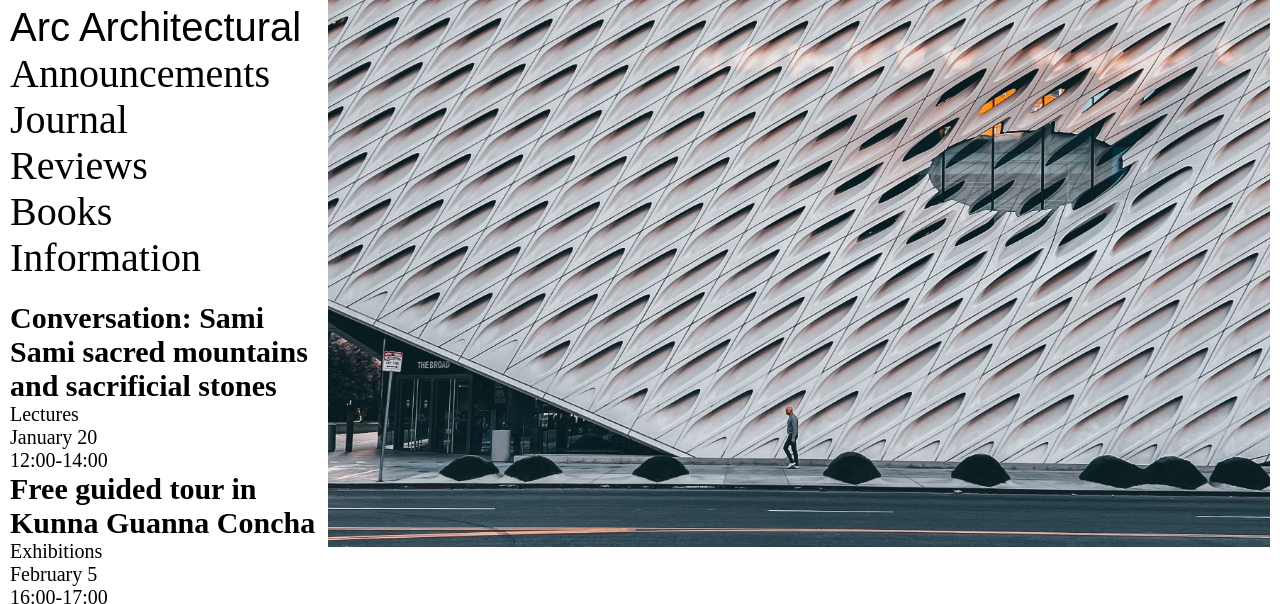
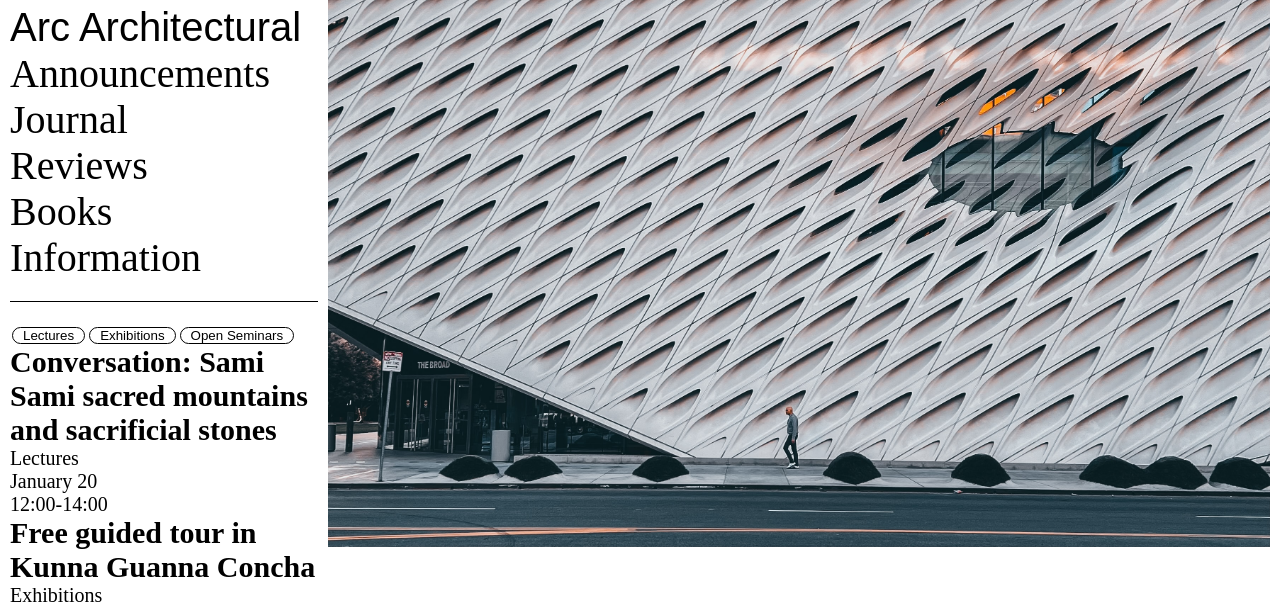
Before and after one commit to OlekOlaisen/AA-Magazine, a plain HTML site: page index.html in a window 1280 px wide. Shown: the part 217-821 px from the top of the page. Drawn offline with Linux system fonts and the light colour scheme; a web font is replaced by a local one.

Commit message:
Added filter to events

```diff
--- a/css/main.css
+++ b/css/main.css
@@ -11,3 +11,4 @@
 @import './modules/hamburgermenu.css';
 @import './modules/information.css';
 @import './modules/sidebar.css';
+@import './modules/events.css';
--- /dev/null
+++ b/css/modules/events.css
@@ -0,0 +1,31 @@
+.sidebar__events {
+	display: none;
+}
+
+/* desktop */
+@media screen and (min-width: 1100px) {
+	.sidebar__events {
+		display: block;
+		margin: 1rem 0;
+		padding: 1rem 0;
+		border-top: 1px solid var(--second-color);
+	}
+
+	.sidebar__events-button {
+		border: 1px solid var(--second-color);
+		padding: 0 0.5rem;
+		margin: 0 0.1rem;
+		background-color: transparent;
+		border-radius: 10px;
+	}
+
+	.sidebar__events-button:hover {
+		background-color: var(--second-color);
+		color: var(--first-color);
+	}
+
+	.sidebar__events-title{
+		font: var(--font-body-text-uppercase);
+	}
+
+}
--- a/js/modules/events.js
+++ b/js/modules/events.js
@@ -28,27 +28,81 @@ export default function Events() {
 	];
 
 
-	// Repeats the events array three times
+	// repeats the events array three times
+
 	let repeatedEvents = events;
 
 		for (let i = 0; i < 2; i++) {
 			repeatedEvents = repeatedEvents.concat(events);
 		};
 
-	let sidebar = document.querySelector('.sidebar__events');
+		let sidebar = document.querySelector('.sidebar__events');
 
-		for (let event of repeatedEvents) {
-			let eventDiv = document.createElement('div');
-			eventDiv.className = "sidebar__events-event"
-			eventDiv.innerHTML = `
+    //creates the button container
+    let buttonContainer = document.createElement('div');
+    buttonContainer.className = "sidebar__events-buttons"
+    sidebar.appendChild(buttonContainer);
 
-				<h2 class"sidebar__events-event-title">${event.title}</h2>
-				<p class"sidebar__events-event-category">${event.category}</p>
-				<p class"sidebar__events-event-date">${event.date}</p>
-				<p class"sidebar__events-event-time">${event.time}</p>
+    //create the 3 buttons
+    let lecturesButton = document.createElement('button');
+    lecturesButton.innerText = "Lectures";
+    lecturesButton.className = "sidebar__events-button";
+    lecturesButton.addEventListener('click', () => {
+        toggleFilter("Lectures");
+    });
+    buttonContainer.appendChild(lecturesButton);
 
-			`;
-			sidebar.appendChild(eventDiv);
-		};
+    let exhibitionsButton = document.createElement('button');
+    exhibitionsButton.innerText = "Exhibitions";
+    exhibitionsButton.className = "sidebar__events-button";
+    exhibitionsButton.addEventListener('click', () => {
+        toggleFilter("Exhibitions");
+    });
+    buttonContainer.appendChild(exhibitionsButton);
+
+    let openSeminarsButton = document.createElement('button');
+    openSeminarsButton.innerText = "Open Seminars";
+    openSeminarsButton.className = "sidebar__events-button";
+    openSeminarsButton.addEventListener('click', () => {
+        toggleFilter("Open Seminars");
+    });
+    buttonContainer.appendChild(openSeminarsButton);
+
+    //define the toggleFilter function
+    function toggleFilter(category) {
+        let filteredEvents = repeatedEvents.filter(event => event.category === category);
+        if (filteredEvents.length === eventsToDisplay.length && eventsToDisplay.every((v,i)=> v === filteredEvents[i])) {
+            //if all events are already displayed
+            displayEvents(repeatedEvents);
+            eventsToDisplay = repeatedEvents;
+        } else {
+            //if the events are filtered
+            displayEvents(filteredEvents);
+            eventsToDisplay = filteredEvents;
+        }
+    }
+
+    //display the events
+    let eventsToDisplay = repeatedEvents;
+    function displayEvents(eventsToDisplay) {
+        sidebar.innerHTML = "";
+        sidebar.appendChild(buttonContainer);
+        for (let event of eventsToDisplay) {
+            let eventDiv = document.createElement('div');
+            eventDiv.className = "sidebar__events-event"
+            eventDiv.innerHTML = `
+                <h2 class="sidebar__events-event-title">${event.title}</h2>
+                <p class="sidebar__events-event-category">${event.category}</p>
+                <p class="sidebar__events-event-date">${event.date}</p>
+                <p class="sidebar__events-event-time">${event.time}</p>
+            `;
+            sidebar.appendChild(eventDiv);
+        }
+    }
+
+    //display all events by default
+    displayEvents(repeatedEvents);
+
+
 
 }
```
Also changed, not shown: index.html (+3 -0 lines).
